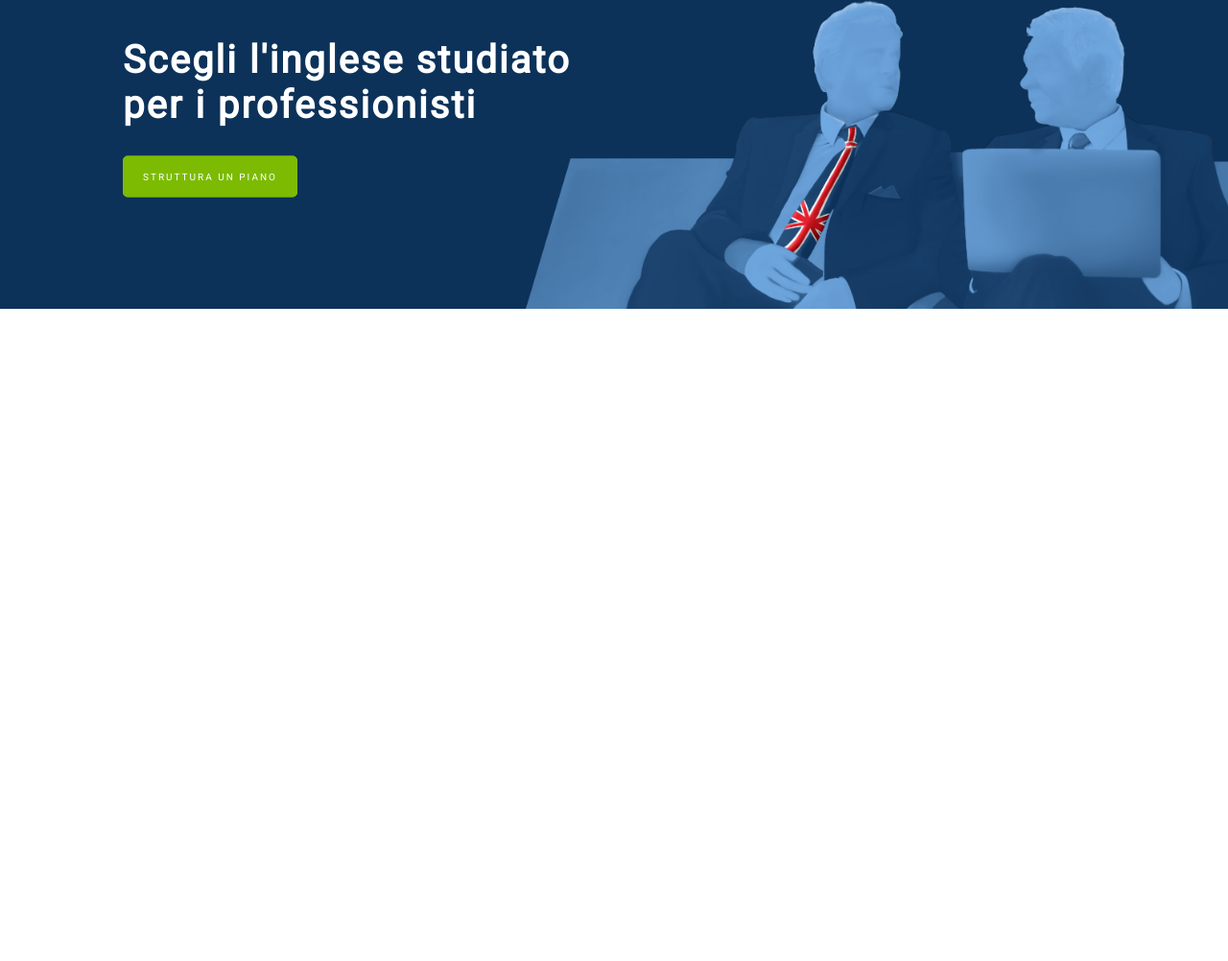
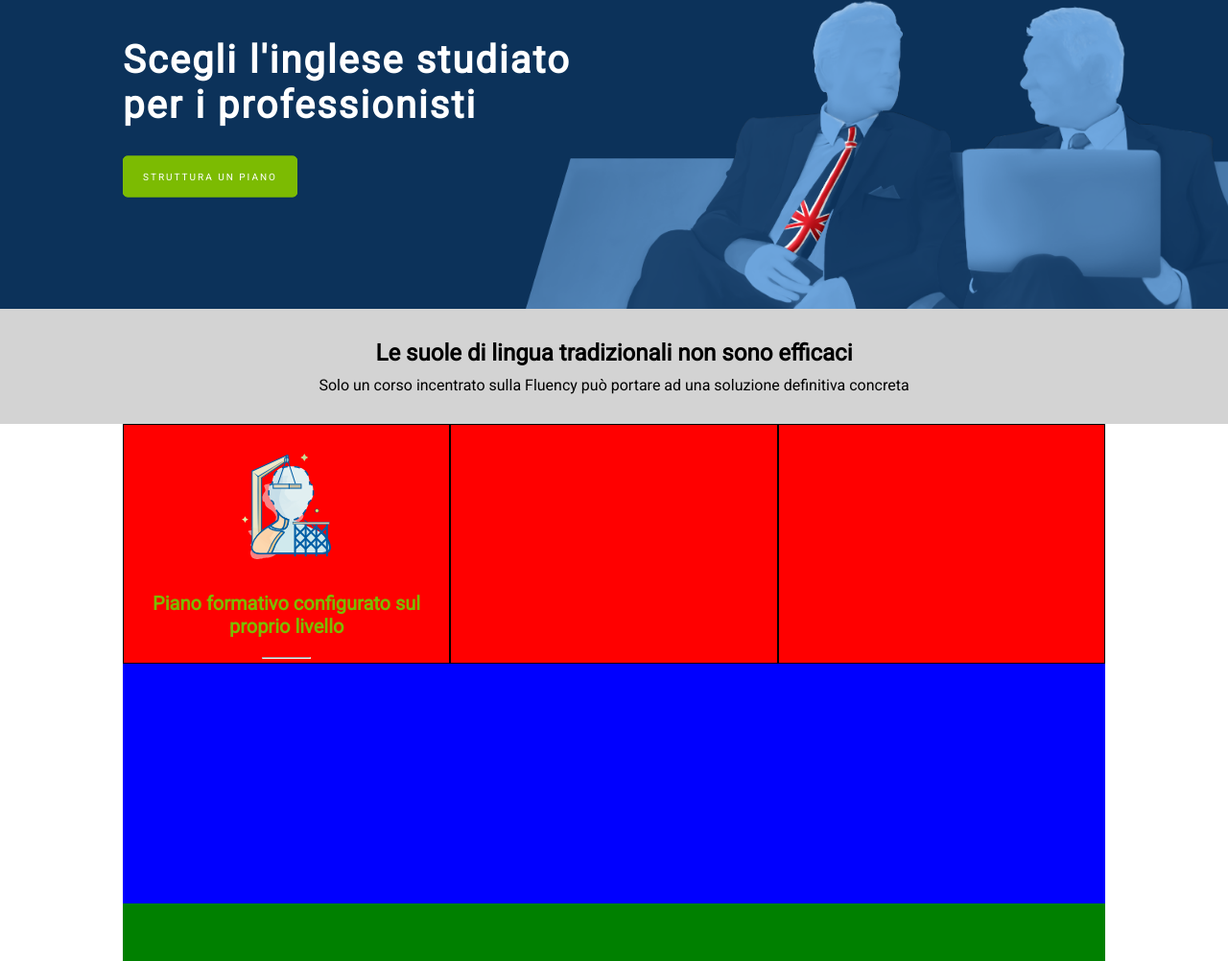
Before and after one commit to DiegoCopat/htmlcss-fluentify, a plain HTML site: page index.html in a window 1280 px wide. Shown: the part 178-1180 px from the top of the page at 96% size. Before the commit the page ends 800 px from the top, so only its background shows below. Drawn offline with Linux system fonts and the light colour scheme.

Commit message:
inserimento primo contenuto del blocco main

```diff
--- a/css/style.css
+++ b/css/style.css
@@ -13,7 +13,12 @@ body {
 .relative {
     position: relative;
 }
-
+.center {
+    text-align: center;
+}
+.text-grey {
+    color: #BDBDBD;
+}
 .green {
     background-color: #7CBB02;
 }
@@ -31,6 +36,13 @@ body {
     content: "";
     display: table;
     clear: both;
+}
+
+.position-center {
+    position: absolute;
+    top: 50%;
+    left: 50%;
+    transform: translate(-50%,-50%);
 }
 
 
@@ -106,7 +118,7 @@ a {
     position: relative
 }
 
-.jumbotron h2 {
+.jumbotron h1 {
     font-size: 40px;
     margin-bottom: 40px;
 
@@ -122,3 +134,54 @@ a {
     transform: translateY(-50%);
     letter-spacing: 2px;
 }
+
+/* css main  */
+
+.main-top {
+    width: 100%;
+    height: 120px;
+    background-color: #D3D3D3;
+}
+
+.main-top-text {
+    width: 100%;
+}
+
+.main-top-text h2 {
+    margin-bottom: 10px;
+}
+
+.main-section {
+    width: 80%;
+    height: 1000px;
+    background-color: green;
+    margin: auto;
+}
+.main-section-top {
+    width: 100%;
+    height: 50%;
+    background: blue;
+}
+.main-content-top {
+    display: inline-block;
+    width: calc(100% / 3);
+    height: 250px;
+    background-color: red;
+    border: 1px solid black;
+}
+
+.main-content-top figure>img {
+    width: 45%;
+    padding: 30px;
+}
+
+.main-content-top h3 {
+    font-size: 20px;
+    color: #7CBB02;
+    padding: 0 15px;
+}
+
+.hr-content {
+    width: 15%;
+    margin: 20px auto 0 auto;
+}
--- a/index.html
+++ b/index.html
@@ -63,19 +63,61 @@
                 <!-- sezione jumbotron -->
                 <section class="jumbotron">
                     <div class="jumbotron-text">
-                        <h2 class="white">Scegli l'inglese studiato per i professionisti</h2>
+                        <h1 class="white">Scegli l'inglese studiato per i professionisti</h1>
                         <div>
                             <a class="button green" href="#">Struttura un piano</a>
                         </div>
                     </div>
                 </section>
                 <!-- sezione jumbotron -->
-
             </section>
             <!-- /contenitore per una grandezza 80% -->
-
-
         </header>
         <!-- /sezione dedicata all'header  -->
+
+        <!-- Sezione dedicato al main -->
+        <main>
+            <!-- sezione dedicata al testo superiore del main -->
+            <section class="main-top center relative clearfix">
+                <div class="main-top-text position-center">
+                    <h2>Le suole di lingua tradizionali non sono efficaci</h2>
+                    <p>Solo un corso incentrato sulla Fluency può portare ad una soluzione definitiva concreta</p>
+                </div>
+            </section>
+            <!-- /sezione dedicata al testo superiore del main -->
+
+            <!-- sezione dedicata ai contenuti centrali del main -->
+            <section class="main-section">
+                <div class="main-section-top relative center">
+
+                    <!-- contenuto in alto a sx -->
+                    <div class="main-content-top float-left ">
+                        <figure>
+                            <img src="img/profile.svg" alt="">
+                        </figure>
+                        <figcaption>
+                            <h3>Piano formativo configurato sul proprio livello</h3>
+                        </figcaption>
+                        <hr class="hr-content">
+                    </div>
+                    <!-- /contenuto in alto a sx -->
+
+                    <!-- contenuto in alto al centro -->
+                    <div class="main-content-top float-left margin"></div>
+                    <!-- /contenuto in alto al centro -->
+
+                    <!-- contenuto in alto a dx -->
+                    <div class="main-content-top float-left"></div>
+                    <!-- /contenuto in alto a dx -->
+
+                </div>
+                <div class="main-content-bottom">
+
+                </div>
+            </section>
+            <!-- /sezione dedicata ai contenuti centrali del main -->
+
+        </main>
+        <!-- /Sezione dedicato al main -->
     </body>
 </html>
```
